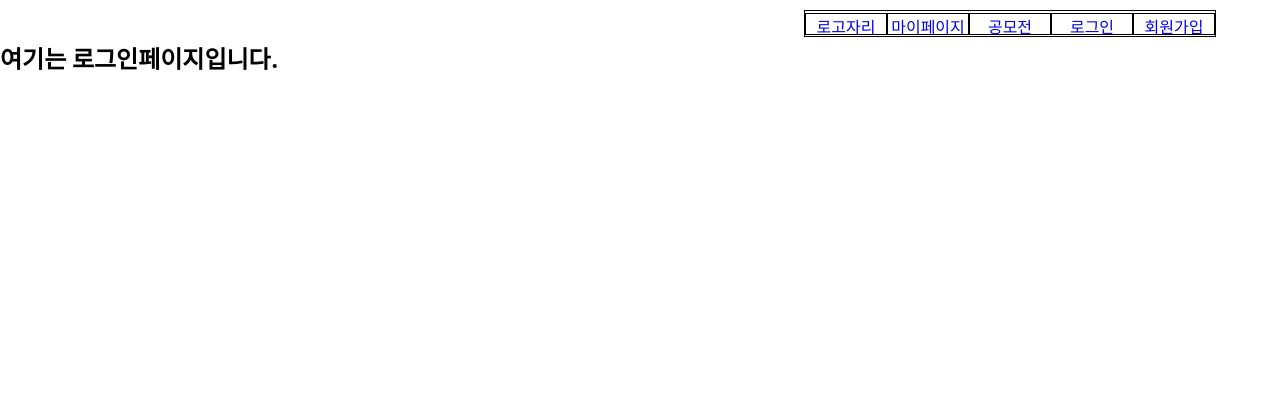
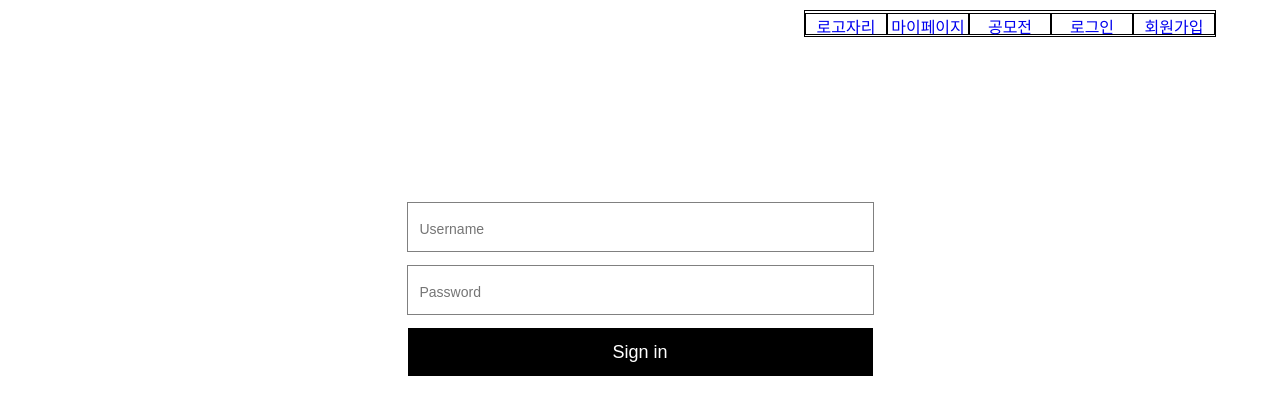
Before and after one commit to hufs-icelink/testRepo, a React (Create React App) app in the folder icelink-frontend/frontend-react/: page /signIn in a window 1280 px wide. Shown: the top 414 px of the page. Built offline with nearby package versions, Linux system fonts and the light colour scheme.

Commit message:
SignIn page

```diff
--- a/icelink-frontend/frontend-react/src/SignIn.js
+++ b/icelink-frontend/frontend-react/src/SignIn.js
@@ -1,7 +1,24 @@
 import React from "react";
+import "./style/SignIn.css"
 
 function SignIn(props) {
-  return <h2>여기는 로그인페이지입니다.</h2>;
+  return (
+  <div class="main-container">
+    <div class="main-wrap">
+      <section class="login-input-section-wrap">
+        <div class="login-input-wrap">
+          <input placeholder="Username" type="text"></input>
+        </div>
+        <div class="login-input-wrap password-wrap">
+          <input placeholder="Password" type="password"></input>
+        </div>
+        <div class="login-button-wrap">
+          <button>Sign in</button>
+        </div>
+      </section>
+  </div>
+</div>
+  );
 }
 
 export default SignIn;
--- /dev/null
+++ b/icelink-frontend/frontend-react/src/style/SignIn.css
@@ -0,0 +1,60 @@
+.main-container{
+	width:100%;
+	display:flex;
+	flex-direction:column;
+	align-items:center;
+	margin-top: 50px;
+}
+.main-container .main-wrap{
+	width:768px;
+
+}
+
+.main-container .main-wrap{
+	padding-top:55px;
+}
+.main-container .main-wrap{
+	width: 100px;
+	height: 60px;
+}
+
+.main-container .main-wrap header{
+	display:flex;
+	flex-direction: column;
+	align-items: center;
+}
+.login-input-section-wrap{
+	padding-top: 60px;
+	display: flex;
+	flex-direction: column;
+	align-items: center;
+}
+
+.login-input-wrap{
+	width: 465px;
+	height :48px;
+	border: solid 1px gray;
+	background: white;
+}
+.password-wrap{
+	margin-top: 13px;
+}
+.login-input-wrap input{
+	border: none;
+	width:430px;
+	margin-top: 10px;
+	font-size: 14px;
+	margin-left: 10px;
+	height:30px;
+}
+.login-button-wrap {
+	padding-top: 13px;
+}
+.login-button-wrap button{
+	width: 465px;
+	height :48px;
+	font-size: 18px;
+	background: #000000;
+	color: white;
+	border: solid 1px #000000;
+}
```
